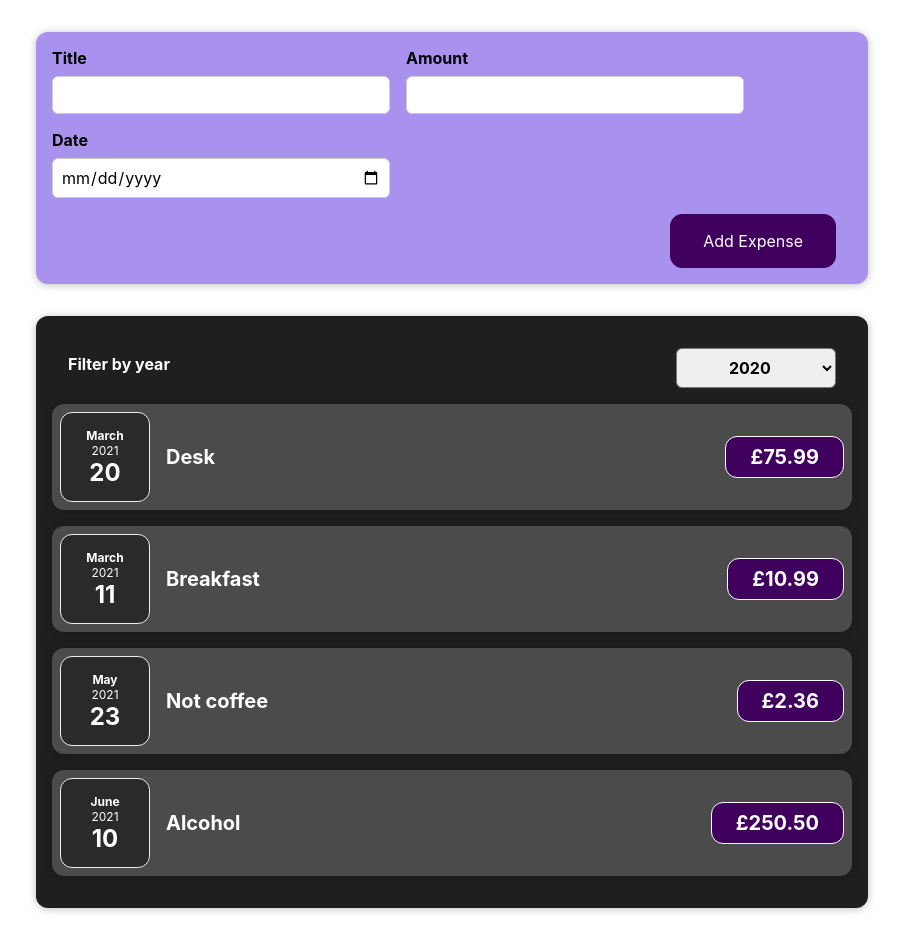
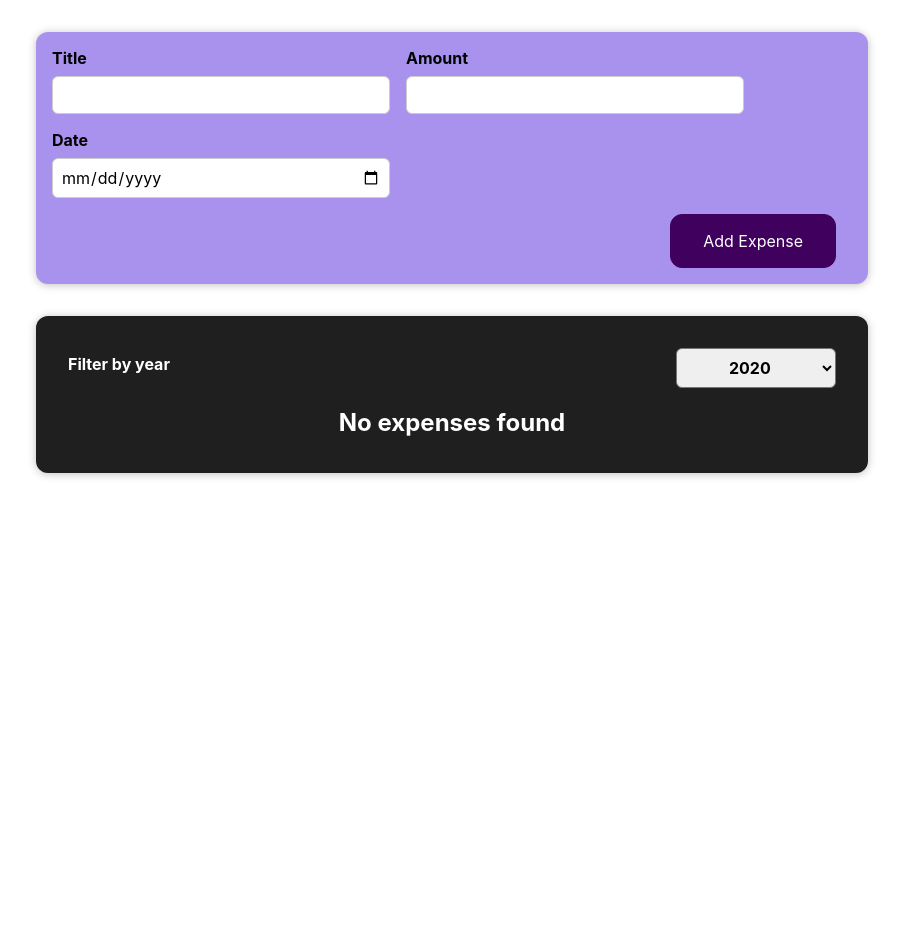
Before and after one commit to jasony4/react-learning, a React (Create React App) app: page / in a window 1280 px wide. Shown: the whole page, without its empty margins (188-1091 px from the left). After the commit the page ends 800 px from the top, so only its background shows below. Built offline with nearby package versions, Linux system fonts and the light colour scheme.

Commit message:
finished 8

```diff
--- a/src/components/Expenses/ExpenseItem/ExpenseItem.js
+++ b/src/components/Expenses/ExpenseItem/ExpenseItem.js
@@ -8,6 +8,7 @@
   const day = props.date.toLocaleString("en-US", { day: "2-digit" });
   const year = props.date.getFullYear();
   return (
+    <li>
       <Card className="expense-item">
         <ExpenseDate month={month} year={year} day={day} />
         <div className="expense-item__description">
@@ -15,6 +16,7 @@
         </div>{" "}
         <div className="expense-item__price">£{props.amount.toFixed(2)}</div>
       </Card>
+    </li>
   );
 };
 
--- a/src/components/Expenses/Expenses.js
+++ b/src/components/Expenses/Expenses.js
@@ -1,19 +1,15 @@
 import React, { useState } from "react";
 import Card from "../Card/Card";
-import ExpenseItem from "./ExpenseItem/ExpenseItem";
 import ExpensesFilter from "./ExpensesFilter/ExpensesFilter";
+import ExpensesList from "./ExpensesList/ExpensesList";
 import "./Expenses.css";
 
 const Expenses = (props) => {
   const [yearFilter, setYearFilter] = useState("2020");
-  const mappedExpenses = props.items.map((expense) => (
-    <ExpenseItem
-      key={expense.id}
-      date={expense.date}
-      title={expense.title}
-      amount={expense.amount}
-    />
-  ));
+
+  const filteredExpenses = props.items.filter((expense) => {
+    return expense.date.getFullYear().toString() === yearFilter;
+  });
 
   const onFilterChangeHandler = (selectedYear) => {
     console.log("in Expenses.js", selectedYear);
@@ -25,7 +21,7 @@
         onFilterChange={onFilterChangeHandler}
         selectedYear={yearFilter}
       />
-      {mappedExpenses}
+      <ExpensesList items={filteredExpenses} />
     </Card>
   );
 };
--- /dev/null
+++ b/src/components/Expenses/ExpensesList/ExpensesList.css
@@ -0,0 +1,9 @@
+.expenses-list {
+  list-style: none;
+  padding: 0;
+}
+
+.expenses-list__fallback {
+  color: white;
+  text-align: center;
+}
--- /dev/null
+++ b/src/components/Expenses/ExpensesList/ExpensesList.js
@@ -0,0 +1,21 @@
+import React from "react";
+import ExpenseItem from "../ExpenseItem/ExpenseItem";
+import "./ExpensesList.css";
+
+const ExpensesList = (props) => {
+  const mappedExpenses = props.items.map((expense) => (
+    <ExpenseItem
+      key={expense.id}
+      date={expense.date}
+      title={expense.title}
+      amount={expense.amount}
+    />
+  ));
+
+  if (props.items.length === 0) {
+    return <h2 className="expenses-list__fallback">No expenses found</h2>;
+  }
+  return <ul className="expenses-list">{mappedExpenses}</ul>;
+};
+
+export default ExpensesList;
```
Lines whose indentation alone changed are shown as unchanged.
